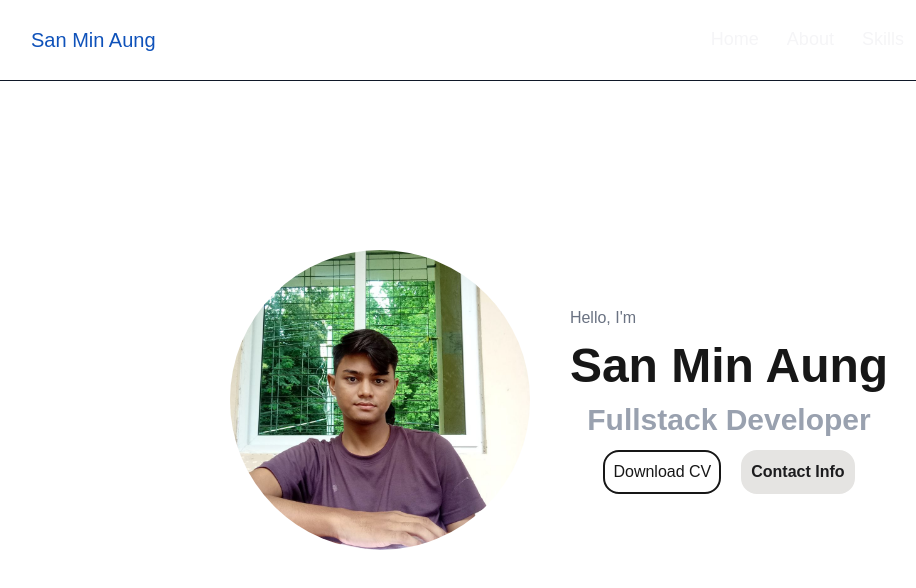
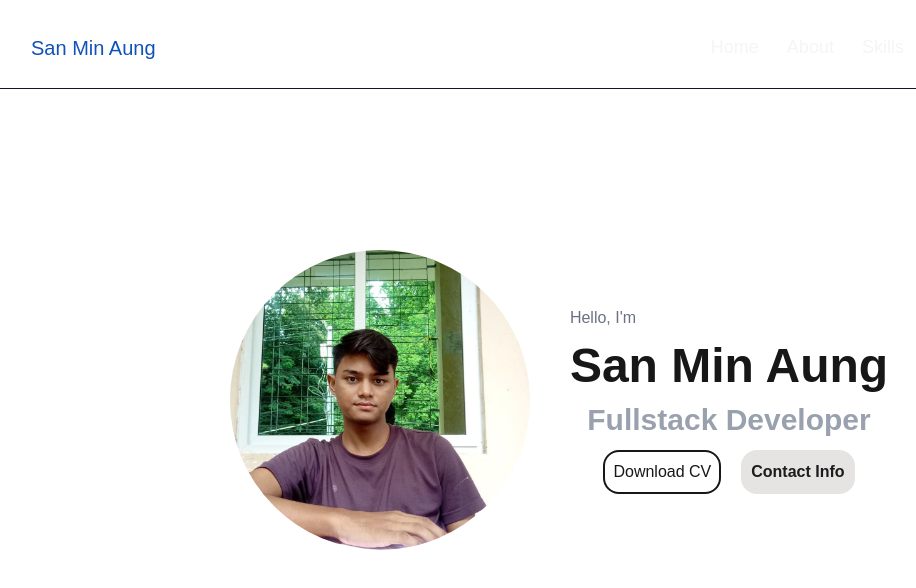
Before and after one commit to NgaMae/portfolio, a Next.js app: page / in a window 1280 px wide. Shown: the top 588 px of the page, without its empty margins (81-997 px from the left). Built offline with nearby package versions, Linux system fonts and the light colour scheme.

Commit message:
minor changes on header

```diff
--- a/src/app/ui/header.tsx
+++ b/src/app/ui/header.tsx
@@ -25,7 +25,7 @@ export default function Header() {
 
   return (
     <>
-      <header className="fixed w-full h-20 shadow-gray-900 shadow-2xs left-0 top-0 px-5 lg:px-28 content-center select-none">
+      <header className="fixed w-full h-20 shadow-gray-900 shadow-2xs left-0 top-0 px-5 lg:px-28 content-center select-none mt-2">
         <div className="text-text flex justify-between box-content">
           <Link href="#home" className="content-center">
             <div className="text-xl text-highlight">San Min Aung</div>
```
